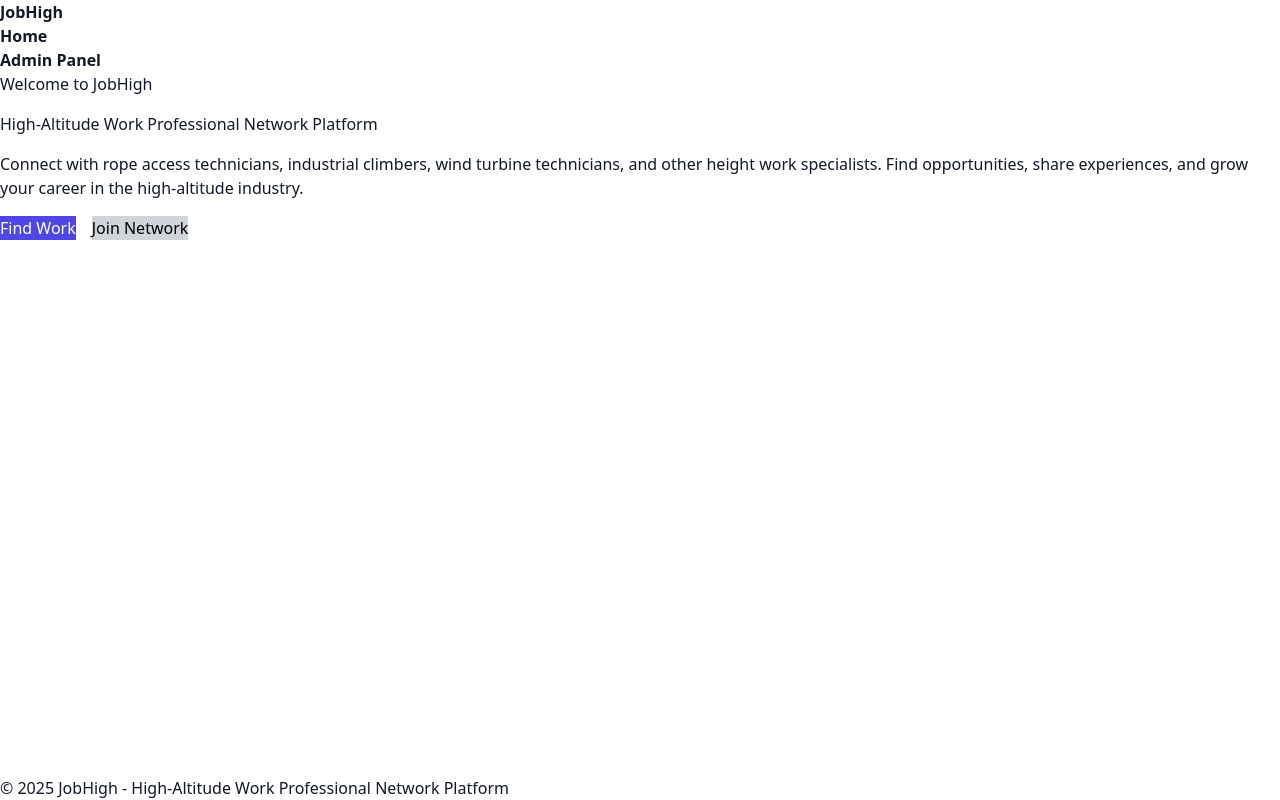
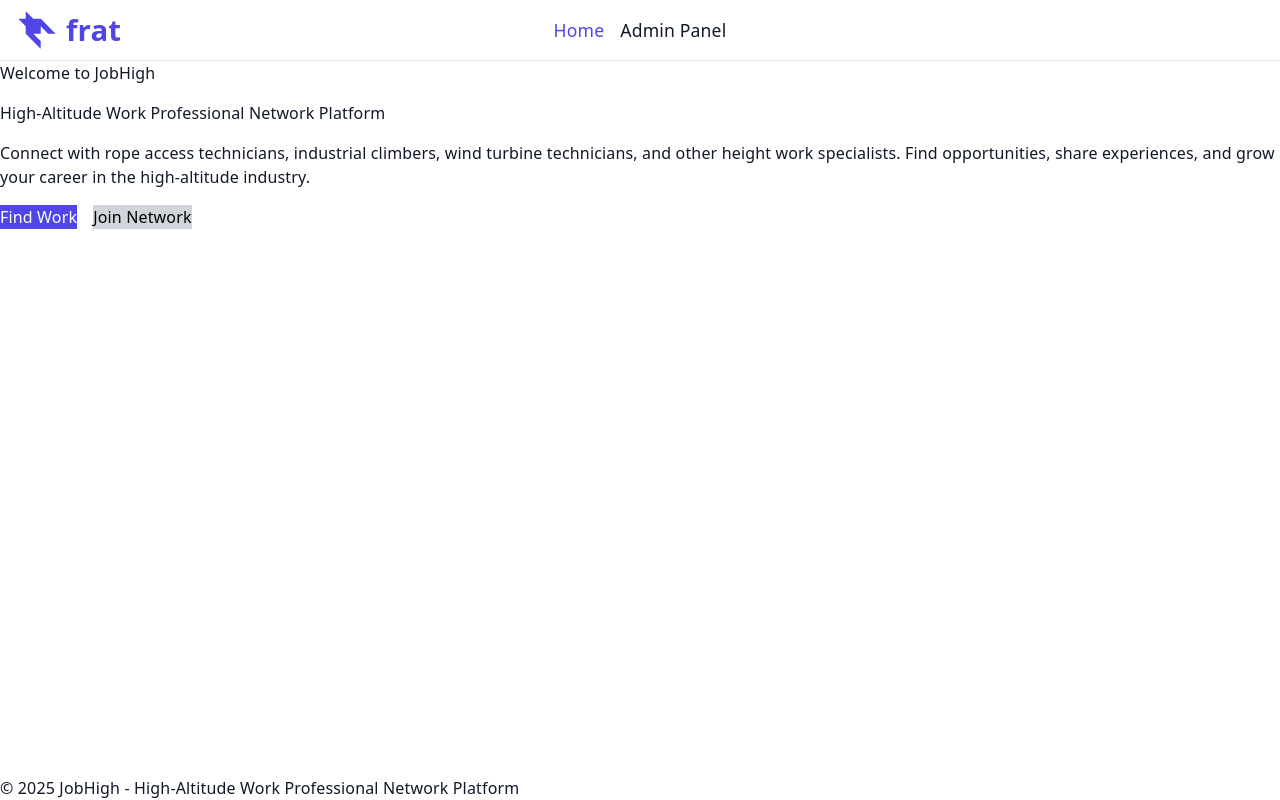
Before and after one commit to pawelmat142/frat, a React (Create React App) app in the folder frontend/: page / in a window 1280 px wide. Built offline with nearby package versions, Linux system fonts and the light colour scheme.

Commit message:
header & menu implementation

```diff
--- a/frontend/package.json
+++ b/frontend/package.json
@@ -13,6 +13,8 @@
     "lint": "eslint . --ext ts,tsx --report-unused-disable-directives --max-warnings 0"
   },
   "dependencies": {
+    "@emotion/react": "^11.14.0",
+    "@emotion/styled": "^11.14.1",
     "@mui/icons-material": "^5.14.3",
     "framer-motion": "^12.23.12",
     "react": "^18.2.0",
--- /dev/null
+++ b/frontend/src/global/components/DesktopMenu.tsx
@@ -0,0 +1,25 @@
+import React from 'react';
+import { useMenuContext } from '../navigation/MenuProvider';
+import { Link } from 'react-router-dom';
+
+const DesktopMenu: React.FC = () => {
+
+    const { menuItems } = useMenuContext();
+
+    return (
+        <div className='flex gap-4'>
+            {menuItems.filter(item => !item.skipHeader).map((item) => (
+                item.to ?
+                <Link key={item.label} to={item.to} className={`ripple txt-link ${item.active ? 'active' : ''}`}>
+                    {item.label}
+                </Link>
+                :
+                <button key={item.label} className={`ripple ${item.active ? 'active' : ''}`}>
+                    {item.label}
+                </button>
+            ))}
+        </div>
+    );
+}
+
+export default DesktopMenu;
--- a/frontend/src/global/components/Header.tsx
+++ b/frontend/src/global/components/Header.tsx
@@ -1,41 +1,28 @@
-import { Link, useLocation } from 'react-router-dom';
-import { Path } from '../../path';
+import DesktopMenu from './DesktopMenu';
+import Logo from './Logo';
+import MobileMenu from './MobileMenu';
 
 const Header: React.FC = () => {
 
-    const location = useLocation();
+    return (
+        <header className='header'>
+            <nav>
 
-    const isActive = (path: string): boolean => {
-        return location.pathname === path;
-    };
+                <div className="logo">
+                    <Logo size={42} showName={true}/>
+                </div>
 
-    return (
-        <nav className="main-nav">
-            <div className="container nav-container">
-                <Link to={Path.HOME} className="nav-brand">
-                    JobHigh
-                </Link>
+                <div className="desktop-menu">
+                    <DesktopMenu />
+                </div>
 
-                <ul className="nav-links">
-                    <li>
-                        <Link
-                            to={Path.HOME}
-                            className={isActive(Path.HOME) ? 'active' : ''}
-                        >
-                            Home
-                        </Link>
-                    </li>
-                    <li>
-                        <Link
-                            to={Path.ADMIN_PANEL}
-                            className={isActive(Path.ADMIN_PANEL) ? 'active' : ''}
-                        >
-                            Admin Panel
-                        </Link>
-                    </li>
-                </ul>
-            </div>
-        </nav>
+                <div className="mobile-menu">
+                    <MobileMenu />
+                </div>
+
+
+            </nav>
+        </header>
     );
 }
 
--- /dev/null
+++ b/frontend/src/global/components/Logo.tsx
@@ -0,0 +1,75 @@
+import React, { useEffect, useState } from 'react';
+
+interface DrawItLogoProps {
+  color?: string;
+  size?: number;
+  className?: string;
+  showName?: boolean;
+}
+
+const Logo: React.FC<DrawItLogoProps> = ({
+  color,
+  size = 56,
+  className = "",
+  showName = false
+}) => {
+  const [isDark, setIsDark] = useState(false);
+
+  useEffect(() => {
+    const checkDarkMode = () => {
+      const html = document.documentElement;
+      setIsDark(html.classList.contains('dark'));
+    };
+
+    // Initial check
+    checkDarkMode();
+
+    // Watch for changes
+    const observer = new MutationObserver(checkDarkMode);
+    observer.observe(document.documentElement, {
+      attributes: true,
+      attributeFilter: ['class']
+    });
+
+    return () => observer.disconnect();
+  }, []);
+
+  const logoColor = color || (isDark ? '#8b5cf6' : '#4f46e5');
+
+  return (
+    <div className={`flex items-center gap-2 ${className}`}>
+      <svg
+        xmlns="http://www.w3.org/2000/svg"
+        version="1.1"
+        width={size}
+        height={size}
+        style={{
+          shapeRendering: "geometricPrecision",
+          textRendering: "geometricPrecision",
+          fillRule: "evenodd",
+          clipRule: "evenodd"
+        }}
+        viewBox="0 0 512 512"
+      >
+        <g>
+          <path
+            fill={logoColor}
+            d="M 118.5,27.5 C 149.583,57.0814 180.249,87.248 210.5,118C 241.167,118.333 271.833,118.667 302.5,119C 363.014,179.347 423.347,239.847 483.5,300.5C 452.839,301.667 422.172,301.833 391.5,301C 361.667,271.167 331.833,241.333 302,211.5C 301.5,241.498 301.333,271.498 301.5,301.5C 271.498,301.333 241.498,301.5 211.5,302C 241.333,331.833 271.167,361.667 301,391.5C 301.833,422.172 301.667,452.839 300.5,483.5C 239.847,423.347 179.347,363.014 119,302.5C 118.667,271.833 118.333,241.167 118,210.5C 87.6529,180.32 57.4862,149.986 27.5,119.5C 57.826,118.5 88.1593,118.167 118.5,118.5C 118.5,88.1667 118.5,57.8333 118.5,27.5 Z"
+          />
+        </g>
+      </svg>
+      {showName && (
+        <span
+          className="font-comfortaa font-semibold"
+          style={{
+            color: logoColor,
+            fontSize: `${size * .7}px`         }}
+        >
+          frat
+        </span>
+      )}
+    </div>
+  );
+};
+
+export default Logo;
--- /dev/null
+++ b/frontend/src/global/components/MobileMenu.tsx
@@ -0,0 +1,12 @@
+import React from 'react';
+import MenuIcon from '@mui/icons-material/Menu';
+
+const MobileMenu: React.FC = () => {
+    return (
+        <button aria-label="Open mobile menu" type="button" className=' ripple'>
+            <MenuIcon fontSize="large" />
+        </button>
+    );
+}
+
+export default MobileMenu;
--- /dev/null
+++ b/frontend/src/global/interfaces.ts
@@ -0,0 +1,15 @@
+export interface MenuItem {
+    to?: string
+    onClick?: (event: UIEvent) => void
+    label: string
+    authGuard?: boolean
+    authSkip?: boolean
+    rolesGuard?: string[]
+    skipHeader?: boolean
+    skipMobileMenu?: boolean
+    active?: boolean
+}
+
+// TODO - make it shared
+export type Payload = { roles: UserRole[] }
+export type UserRole = string
--- /dev/null
+++ b/frontend/src/global/navigation/MenuProvider.tsx
@@ -0,0 +1,72 @@
+import React, { createContext, useContext, useMemo, ReactNode } from 'react';
+import { useLocation } from 'react-router-dom';
+import { MenuItem, Payload } from '../interfaces';
+import { Path } from '../../path';
+
+interface MenuContextType {
+    allMenuItems: MenuItem[];
+    menuItems: MenuItem[];
+}
+
+const MenuContext = createContext<MenuContextType | undefined>(undefined)
+
+interface NavigationProviderProps {
+    children: ReactNode;
+    user?: Payload;
+}
+
+export const MenuProvider: React.FC<NavigationProviderProps> = ({
+    children,
+    user
+}) => {
+    const location = useLocation();
+
+    // Dodajemy właściwość active na podstawie location.pathname
+    const allMenuItems: MenuItem[] = useMemo(() => [
+        {
+            to: Path.HOME,
+            label: 'Home',
+        },
+        {
+            to: Path.ADMIN_PANEL,
+            label: 'Admin Panel',
+            // TODO admin guard
+        }
+    ].map(item => ({
+        ...item,
+        active: item.to === location.pathname
+    })), [location.pathname]);
+
+    const filteredMenuItems = useMemo(() =>
+        allMenuItems.filter(item =>
+            !item.rolesGuard || hasPermission(item, user)
+        ),
+        [allMenuItems, user]
+    );
+
+    const value: MenuContextType = {
+        allMenuItems: allMenuItems,
+        menuItems: filteredMenuItems,
+    };
+
+    return (
+        <MenuContext.Provider value={value}>
+            {children}
+        </MenuContext.Provider>
+    );
+};
+
+export const useMenuContext = () => {
+  const context = useContext(MenuContext);
+  if (!context) {
+    throw new Error('useMenuContext must be used within NavigationProvider');
+  }
+  return context;
+};
+
+const hasPermission = (item: MenuItem, user?: Payload): boolean => {
+    if (!item.rolesGuard) {
+        return true;
+    }
+    return item.rolesGuard.some(role => user?.roles.includes(role));
+};
--- a/frontend/src/path.ts
+++ b/frontend/src/path.ts
@@ -2,6 +2,6 @@ export abstract class Path {
 
     public static readonly HOME = '/';
 
-    public static readonly ADMIN_PANEL = '/admin';
+    public static readonly ADMIN_PANEL = '/admin-panel';
 
 }
--- a/frontend/src/styles/_default.scss
+++ b/frontend/src/styles/_default.scss
@@ -27,6 +27,7 @@ body {
   padding: 0;
   font-size: 16px;
   color: $primary-text;
+  letter-spacing: .01rem;
 }
 
 ul,
@@ -68,3 +69,62 @@ a {
 .headlessui-portal-root {
   z-index: 10;
 }
+
+
+
+// txt
+.txt-link {
+  font-size: 1.1rem;
+  font-weight: 500;
+}
+
+// ripple effect
+.ripple {
+  position: relative;
+}
+
+
+@media (pointer: coarse) {
+  .ripple:active::after {
+    content: '';
+    position: absolute;
+    left: 50%;
+    top: 50%;
+    width: 220%;
+    height: 220%;
+    background: rgba(0, 0, 0, 0.15);
+    border-radius: 50%;
+    transform: translate(-50%, -50%) scale(0);
+    animation: ripple-effect 0.5s linear;
+    pointer-events: none;
+    z-index: 1;
+  }
+}
+
+@keyframes ripple-effect {
+  to {
+    transform: translate(-50%, -50%) scale(1);
+    opacity: 0;
+  }
+}
+
+@media screen and (min-width: $desktop) {
+  .ripple::after {
+    transition: $transition;
+    content: '';
+    position: absolute;
+    left: 50%;
+    top: 50%;
+    width: 120%;
+    height: 150%;
+    padding: 1rem;
+    background: rgba(0, 0, 0, 0.15);
+    border-radius: .5rem;
+    transform: translate(-50%, -50%) scale(0);
+    z-index: 1;
+  }
+
+  .ripple:hover::after {
+    transform: translate(-50%, -50%) scale(1);
+  }
+}
--- a/frontend/src/styles/_styles.scss
+++ b/frontend/src/styles/_styles.scss
@@ -1,2 +1,58 @@
+@use 'variables.scss' as *;
 
-@use 'variables.scss' as *;
+.logo {
+    display: flex;
+    align-items: center;
+    justify-content: flex-start;
+    gap: .5rem;
+    color: $primary-text;
+}
+
+.header {
+    nav {
+        display: flex;
+        justify-content: space-between;
+        align-items: center;
+        padding-top: .5rem;
+        padding-bottom: .5rem;
+        padding-left: 1rem;
+        padding-right: 1rem;
+    }
+
+    .desktop-menu {
+        display: none;
+    }
+
+    // TODO remove
+    border-bottom: 1px solid $border-color;
+}
+
+
+@media screen and (min-width: $desktop) {
+    .header {
+        nav {
+            display: grid;
+            grid-template-columns: 1fr 3fr 1fr;
+        }
+
+        .desktop-menu {
+            display: flex;
+            flex-wrap: wrap;
+            justify-content: center;
+            gap: 1rem;
+            align-items: center;
+
+            a {
+                transition: $transition;
+                &.active {
+                    color: $primary-color;
+                }
+            }
+        }
+    }
+
+    .mobile-menu {
+        display: none;
+    }
+
+}
```
Also changed, not shown: frontend/src/index.tsx (+3 -5 lines), frontend/src/styles/_variables.scss (+12 -26 lines), 1 other file (tests, documents, lock files or other folders).
